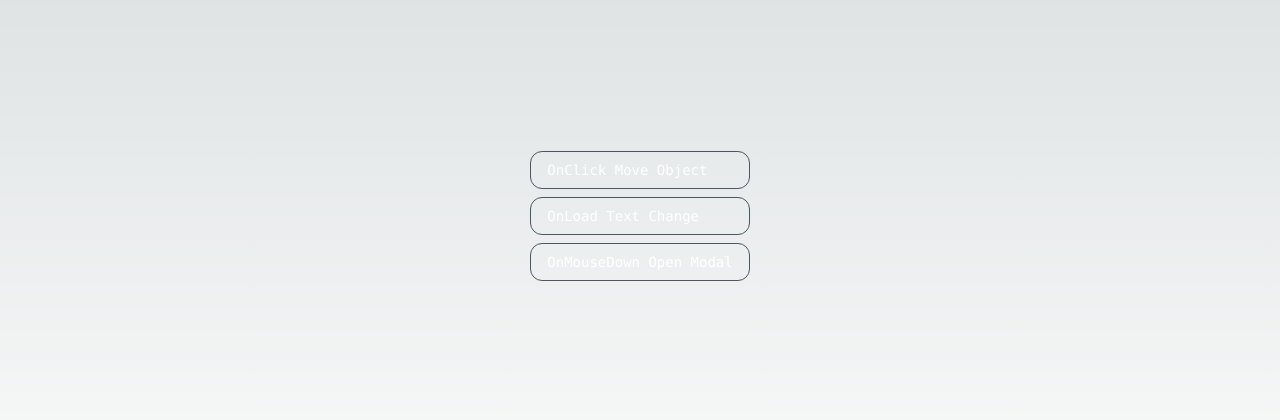
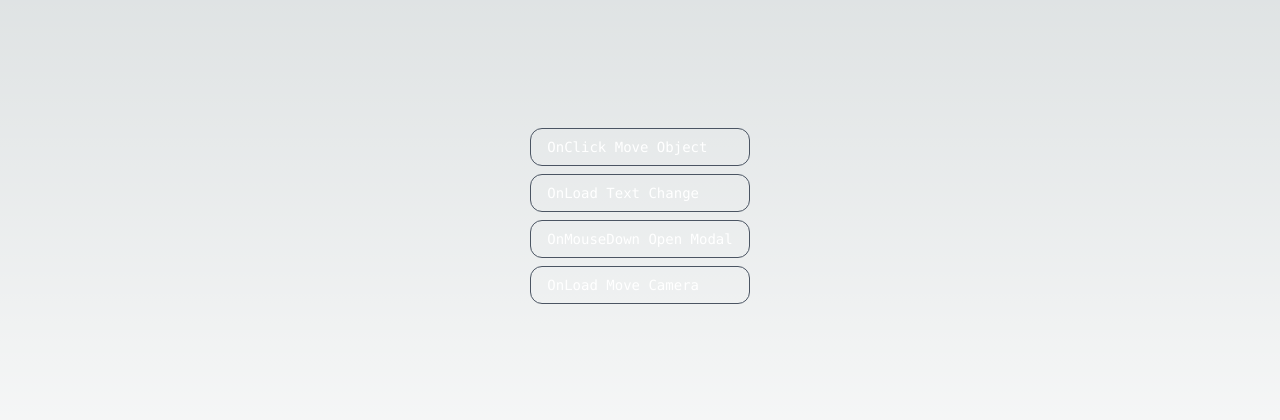
Before and after one commit to realitydesigners/spline, a Next.js app: page / in a window 1280 px wide. Shown: the part 184-604 px from the top of the page. Built offline with nearby package versions, Linux system fonts and the light colour scheme.

Commit message:
Add Link

```diff
--- a/app/page.tsx
+++ b/app/page.tsx
@@ -7,6 +7,7 @@ export default function Home() {
         <Link className="text-white px-4 py-2 hover:bg-gray-600 border border-gray-600 rounded-xl" href="/onclick-move-object">OnClick Move Object</Link>
         <Link className="text-white px-4 py-2 hover:bg-gray-600 border border-gray-600 rounded-xl" href="/onload-text-change">OnLoad Text Change</Link>
         <Link className="text-white px-4 py-2 hover:bg-gray-600 border border-gray-600 rounded-xl" href="/onmousedown-open-modal">OnMouseDown Open Modal</Link>
+        <Link className="text-white px-4 py-2 hover:bg-gray-600 border border-gray-600 rounded-xl" href="/onload-move-camera">OnLoad Move Camera</Link>
       </div>
     </main>
   );
```
